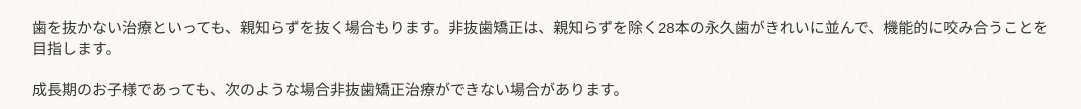
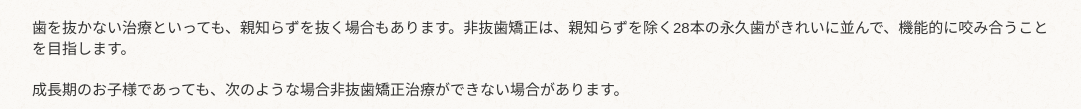
Before and after one commit to pn-natsu/test_jysml, a plain HTML site: page chiryo/nukanai.html in a window 1280 px wide. Shown: the part 3031-3140 px from the top of the page, without its empty margins (96-1177 px from the left). Drawn offline with nearby package versions, Linux system fonts and the light colour scheme; files that its build step writes are made by us from their sources; a web font is replaced by a local one.

Commit message:
05/02 修正指示対応

```diff
--- a/chiryo/nukanai.html
+++ b/chiryo/nukanai.html
@@ -129,7 +129,7 @@
 		</div>
 	</div>
 	<p>痛くない・虫歯にならないといっても、安易に削ることはございません。この処置が必要な場合には、患者様のご了承のもとに行います。(A)と(B)の拡大装置による治療は、エッジワイズ治療より前に行うことが多いのですが、(C)の処置は、エッジワイズ治療中、同時に行うことが多いです。</p>
-	<p>歯を抜かない治療といっても、親知らずを抜く場合もります。非抜歯矯正は、親知らずを除く28本の永久歯がきれいに並んで、機能的に咬み合うことを目指します。</p>
+	<p>歯を抜かない治療といっても、親知らずを抜く場合もあります。非抜歯矯正は、親知らずを除く28本の永久歯がきれいに並んで、機能的に咬み合うことを目指します。</p>
 	<p>成長期のお子様であっても、次のような場合非抜歯矯正治療ができない場合があります。</p>
 	<ul class="ultype01">
 		<li>後方にも横にも歯列を拡大する余地がほとんどない</li>
@@ -193,6 +193,7 @@
 		<dd>下顎骨の後退や劣成長の場合には、下顎骨が前方に成長するように、ファンクショナルアプライアンスを使用します。ヘッドギアーを併用することもあります。<br />
 			この装置も、取り外しが可能な装置で、主に就寝時に使用して頂きます。</dd>
 	</dl>
+</section>
 </section>
 <!--/(A)-->
 <!--(B)-->
```
Also changed, not shown: chiryo/invisalign.html (+1 -1 lines), lib/image/top/vi_damon.jpg.
